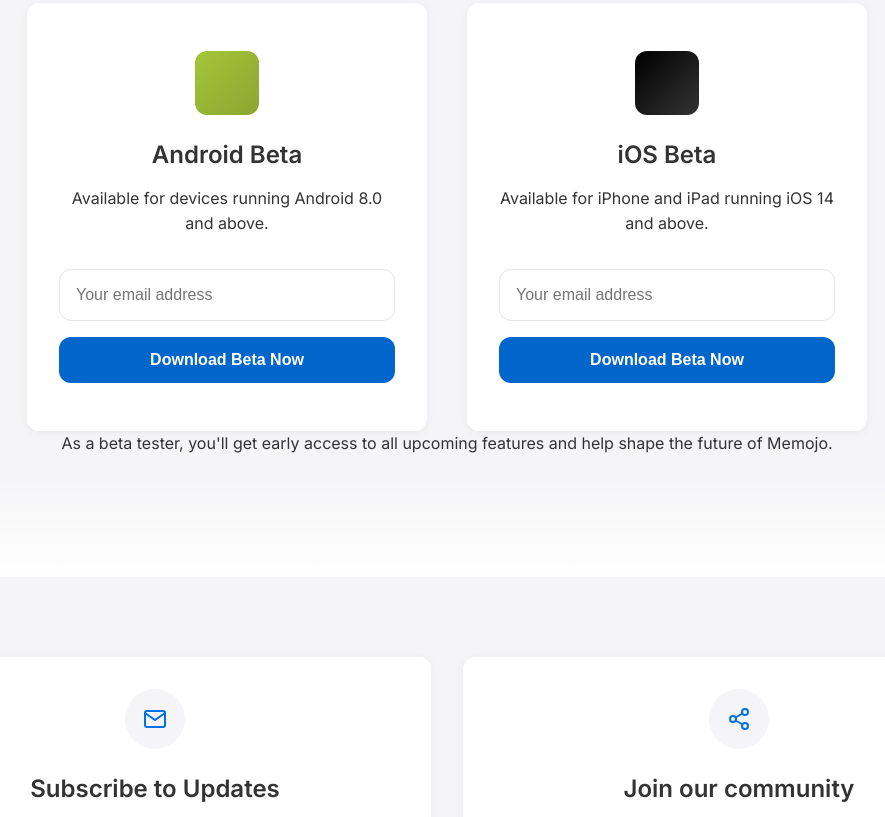
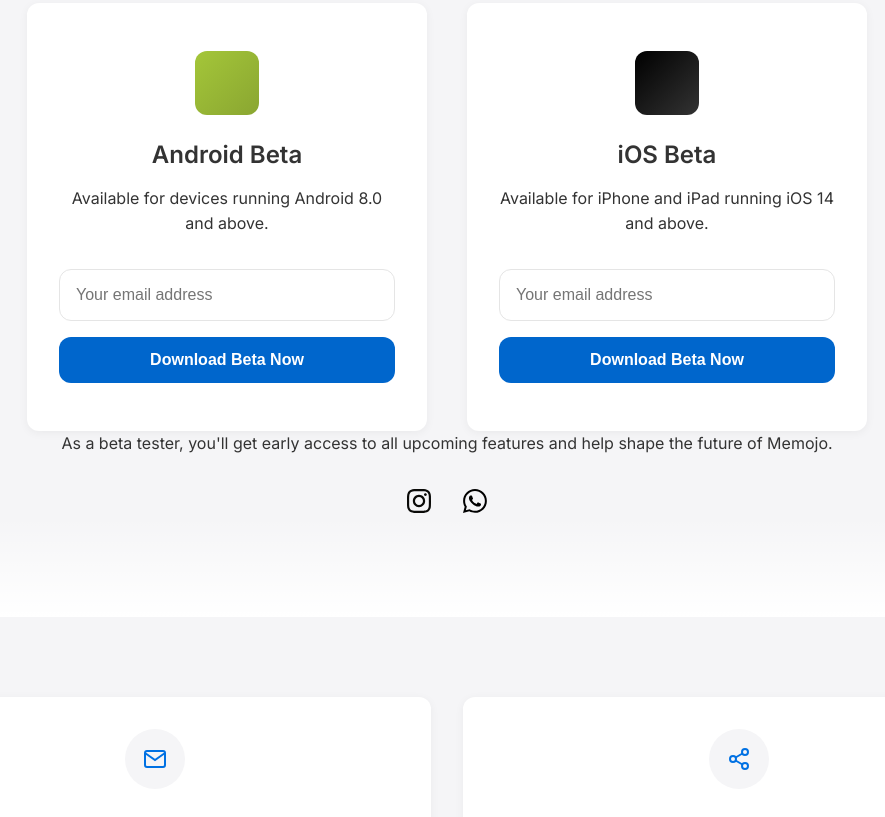
Before and after one commit to frankdelattin/memojo-landing-page, a website: page index.html in a window 1280 px wide. Shown: the part 3033-3850 px from the top of the page, without its empty margins (193-1078 px from the left). Drawn offline with Linux system fonts and the light colour scheme; no server answers.

Commit message:
add spacing and links to Download Now section

```diff
--- a/css/styles.css
+++ b/css/styles.css
@@ -553,11 +553,12 @@ nav ul li a:hover::after {
     opacity: 0.7;
 }
 
-/* Join Beta Section */
 .join-beta {
     background-color: var(--light-gray);
     text-align: center;
+    padding-bottom: 6rem;
 }
+
 
 .join-beta h2 {
     margin-bottom: 1rem;
@@ -1404,7 +1405,6 @@ section::after {
     }
 
 }
-    /* Footer social icon sizing: keep SVG contained to link size */
 .footer-social .social-icon {
     display: inline-flex;
     align-items: center;
@@ -1414,18 +1414,38 @@ section::after {
     padding: 6px;
 }
 
-    .footer-social .social-icon-img {
-        display: block;
-        width: 100%;
-        height: 100%;
-        max-width: 24px;
-        max-height: 24px;
-        object-fit: contain;
-    }
-
 /* Ensure any button-based icons in footer match sizing */
 .footer-social .social-icon[role="button"],
 .footer-social button.social-icon {
     width: 36px;
     height: 36px;
 }
+
+
+.join-social {
+    display: flex;
+    gap: 1rem;
+    justify-content: center;
+    align-items: center;
+    margin-top: 1.5rem;
+}
+
+.join-social .social-link {
+    display: inline-flex;
+    align-items: center;
+    justify-content: center;
+    width: 40px;
+    height: 40px;
+    padding: 6px;
+    color: var(--text-color);
+}
+
+/* Ensure image-based SVGs used as icons are constrained */
+.social-icon-img {
+    width: 24px !important;
+    height: 24px !important;
+    max-width: 24px !important;
+    max-height: 24px !important;
+    object-fit: contain !important;
+    display: block;
+}
--- a/index.html
+++ b/index.html
@@ -193,6 +193,14 @@
 
             <div class="beta-note">
                 <p>As a beta tester, you'll get early access to all upcoming features and help shape the future of Memojo.</p>
+            </div>
+            <div class="join-social" aria-label="Follow Memojo">
+                <a href="https://www.instagram.com/memojoapp/" target="_blank" rel="noopener noreferrer" class="social-link" aria-label="Instagram">
+                    <img src="images/svg/instagram-icon-svgrepo-com.svg" alt="Instagram" class="social-icon-img">
+                </a>
+                <a href="https://chat.whatsapp.com/KSWFFCowIDw6vwi3MK3Q1I?mode=wwt" target="_blank" rel="noopener noreferrer" class="social-link" aria-label="WhatsApp">
+                    <img src="images/svg/whatsapp-fill-svgrepo-com.svg" alt="WhatsApp" class="social-icon-img">
+                </a>
             </div>
         </div>
     </section>
@@ -396,8 +404,6 @@
                         <a class="share-btn" data-platform="whatsapp" href="https://chat.whatsapp.com/KSWFFCowIDw6vwi3MK3Q1I?mode=wwt" target="_blank">Whatsapp</a>
                     </div>
                 </div>
-
-                <!-- Beta Testers CTA removed -->
             </div>
         </div>
     </section>
```
Lines whose indentation alone changed are shown as unchanged.
